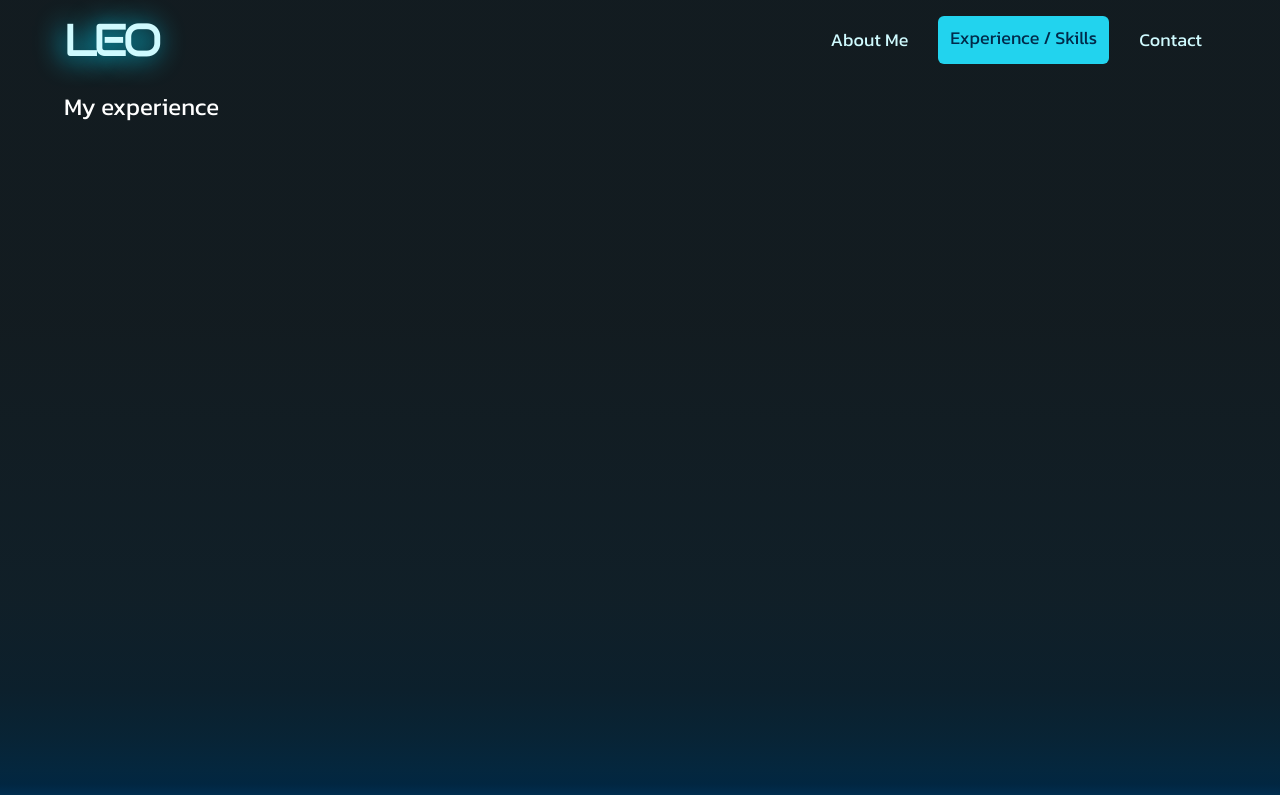
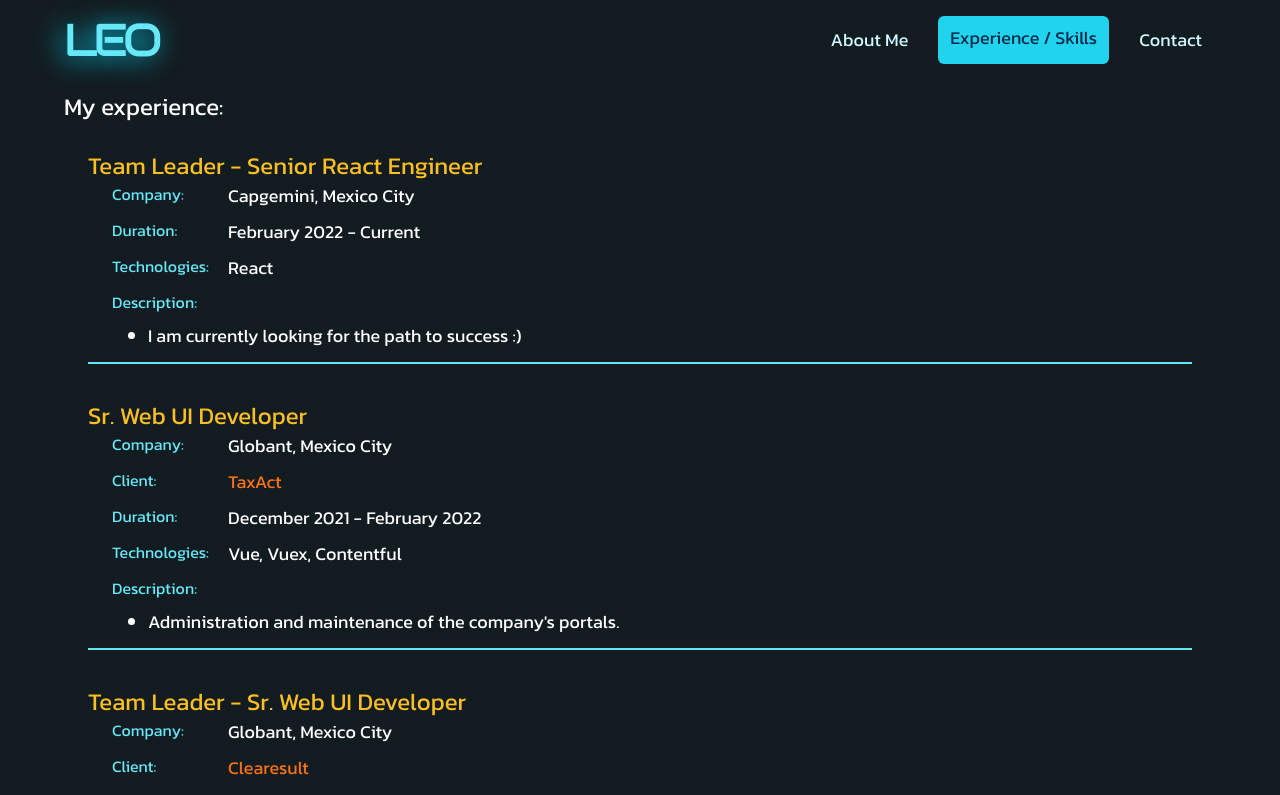
Before and after one commit to TIESTOMIKE/leo-canales-portfolio, a Next.js app: page /skills in a window 1280 px wide. Shown: the top 795 px of the page. Built offline with nearby package versions, Linux system fonts and the light colour scheme.

Commit message:
Adding Experience UI

```diff
--- /dev/null
+++ b/components/AnimatedTitle.js
@@ -0,0 +1,29 @@
+import React from 'react';
+
+const titleElements = [
+	{
+		letter: 'L',
+		firstDesc: 'eonardo',
+		secondDesc: 'lerning from mistakes',
+	},
+	{
+		letter: 'C',
+		firstDesc: 'anales',
+		secondDesc: 'hanging the perspective',
+	},
+];
+
+export default function AnimatedTitle() {
+	return (
+		<div className="flex flex-col content-center m-auto w-fit">
+			{titleElements.map(el => {
+				return (
+					<div className="flex flex-row align-middle items-baseline">
+						<h1 className="m-0">{el.letter}</h1>
+						<h3 className="m-0">{el.firstDesc}</h3>
+					</div>
+				);
+			})}
+		</div>
+	);
+}
--- /dev/null
+++ b/components/Experience.js
@@ -0,0 +1,40 @@
+import React from 'react';
+
+function Experience({ experience }) {
+	let Client = null;
+	if (experience.client) {
+		Client = (
+			<>
+				<div className="text-cyan-300 text-base">Client:</div>
+				<div className="text-orange-500">{experience.client}</div>
+			</>
+		);
+	}
+	return (
+		<section className="pb-6">
+			<div className="text-2xl text-amber-400">{experience.role}</div>
+			<div className="text-lg pl-2 md:pl-6 grid grid-cols-[100px_1fr] gap-x-2 md:gap-x-4 gap-y-2 justify-items-start">
+				<div className="text-cyan-300 text-base">Company:</div>
+				<div>{experience.company}</div>
+				{Client}
+				<div className="text-cyan-300 text-base">Duration:</div>
+				<div>
+					{experience.duration.start} - {experience.duration.end}
+				</div>
+				<div className="text-cyan-300 text-base">Technologies:</div>
+				<div>{experience.technologies.join(', ')}</div>
+				<div className="text-cyan-300 text-base">Description:</div>
+				<div className="px-4 p-y4 col-span-2 md:col-span-2">
+					<ul className="px-5 py-0 m-0">
+						{experience.description.map((item, index) => (
+							<li key={index}>{item}</li>
+						))}
+					</ul>
+				</div>
+			</div>
+			<hr className="border-t border-solid border-cyan-300"></hr>
+		</section>
+	);
+}
+
+export default Experience;
--- a/components/NavBar/NavBar.js
+++ b/components/NavBar/NavBar.js
@@ -127,7 +127,7 @@
 											transition={{
 												duration: 2,
 											}}
-											className="home-button h-auto w-auto text-cyan-100"
+											className="home-button h-auto w-auto text-cyan-300"
 										>
 											LEO
 										</motion.p>
@@ -153,7 +153,7 @@
 															item.href
 															? 'bg-gradient-blue text-white border-none'
 															: 'bg-transparent text-cyan-100 border-transparent hover:text-shadow-blue-light hover:border-solid hover:border-2 hover:border-cyan-400 hover:text-cyan-400',
-														'px-3 py-2 rounded-md text-lg font-medium no-underline border-solid border-2',
+														'px-3 py-2 rounded-md text-lg font-medium no-underline border-solid border-2 cursor-pointer',
 													)}
 													aria-current={
 														item.current
--- a/components/WordCloud.js
+++ b/components/WordCloud.js
@@ -6,16 +6,21 @@
 function WordCloud() {
 	const [skills, setskills] = useAtom(skillsAtom);
 	return (
-		<motion.div>
+		<div>
+			<div>Click on any of the following skills:</div>
+			<div className="flex flex-wrap p-4">
 				{skills.map(skill => (
 					<Link
 						key={skill}
 						href={{ pathname: `/skills`, query: { key: skill } }}
 					>
-					<motion.span>{skill}</motion.span>
+						<motion.span className="cursor-pointer mr-1 ml-1 bg-transparent text-lg text-cyan-100 border-transparent hover:text-shadow-blue-light hover:text-cyan-400">
+							{skill}
+						</motion.span>
 					</Link>
 				))}
-		</motion.div>
+			</div>
+		</div>
 	);
 }
 
--- a/components/layouts/main.js
+++ b/components/layouts/main.js
@@ -7,7 +7,7 @@
 
 export default function main({ children }) {
 	return (
-		<div className="px-4 mx-auto max-w-8xl sm:px-6 lg:px-8">
+		<div className="px-4 mx-auto max-w-8xl sm:px-6 lg:px-8 w-full">
 			<Head>
 				<link rel="icon" href="/favicon.ico" />
 			</Head>
--- a/package.json
+++ b/package.json
@@ -21,7 +21,8 @@
 		"react": "17.0.2",
 		"react-dom": "17.0.2",
 		"remark": "^14.0.1",
-		"remark-html": "^15.0.0"
+		"remark-html": "^15.0.0",
+		"sanitize.css": "^13.0.0"
 	},
 	"devDependencies": {
 		"@next/eslint-plugin-next": "^12.1.4",
--- a/pages/index.js
+++ b/pages/index.js
@@ -1,6 +1,9 @@
 import Head from 'next/head';
 import { siteTitle } from '../components/layouts/main';
 import withTransition from '../HOC/withTransition';
+import AnimatedTitle from '../components/AnimatedTitle';
+import Player from './player';
+import WordCloud from '../components/WordCloud';
 
 const Home = () => {
 	return (
@@ -8,7 +11,9 @@
 			<Head>
 				<title>{siteTitle}</title>
 			</Head>
-			Hola Home
+			<AnimatedTitle />
+			<WordCloud></WordCloud>
+			{/*<Player />*/}
 		</>
 	);
 };
--- a/pages/skills.js
+++ b/pages/skills.js
@@ -3,28 +3,44 @@
 import { useAtom } from 'jotai';
 import Link from 'next/link';
 import { experienceAtom } from '../atoms';
+import Experience from '../components/Experience';
+import { useEffect, useState } from 'react';
 
 function skills() {
 	const [experience, setExperience] = useAtom(experienceAtom);
+	const [experienceFiltered, setExperienceFiltered] = useState(experience);
 	const router = useRouter();
-	const skillKey = router.query?.key;
+	const [skillKey, setSkillKey] = useState(router.query?.key);
 
-	const experienceFiltered = experience.filter(work => {
-		return work.technologies.includes(skillKey);
-	});
+	useEffect(() => {
+		if (router.isReady) {
+			const { key } = router.query;
+			if (!key) return null;
+			setSkillKey(key);
+		}
+	}, [router.isReady]);
 
-	console.log(experienceFiltered);
+	useEffect(() => {
+		if (skillKey && experience) {
+			setExperienceFiltered(
+				experience.filter(work => {
+					return work.technologies.includes(skillKey);
+				}),
+			);
+		}
+	}, [skillKey, experience]);
 
 	return (
 		<>
-			{skillKey ? (
-				<div>Experience using {router.query.key}</div>
-			) : (
-				'My experience'
-			)}
 			<div>
+				{skillKey
+					? `My experience using ${skillKey}:`
+					: 'My experience:'}
+			</div>
+
+			<div className="p-1 md:p-6 w-full">
 				{experienceFiltered.map((value, index) => (
-					<div key={index}>{JSON.stringify(value)}</div>
+					<Experience key={index} experience={value} />
 				))}
 			</div>
 		</>
--- a/styles/global.css
+++ b/styles/global.css
@@ -1,3 +1,4 @@
+@import url(sanitize.css);
 @tailwind base;
 @tailwind components;
 @tailwind utilities;
@@ -23,18 +24,26 @@
 
 html {
 	height: 100%;
+	min-height: 100%;
+
+	background-repeat: no-repeat;
+	background-attachment: fixed;
+	background: rgb(19, 28, 33);
+	background-size: cover;
+	-webkit-background-size: cover;
+	-moz-background-size: cover;
+	-o-background-size: cover;
+	background-size: cover;
 }
 body {
 	height: auto;
+	min-height: 100%;
 	padding: 0;
 	margin: 0;
 	color: #ffffff;
 	font-family: 'Kanit', sans-serif, Ubuntu;
 	line-height: 1.6;
 	font-size: 24px;
-	background-repeat: no-repeat;
-	background-attachment: fixed;
-	background: rgb(19, 28, 33);
 	background-image: linear-gradient(
 		180deg,
 		hsl(201deg 27% 10%) 40%,
```
Also changed, not shown: lib/experience.js, 1 other file (tests, documents, lock files or other folders). Lines whose indentation alone changed are shown as unchanged.
